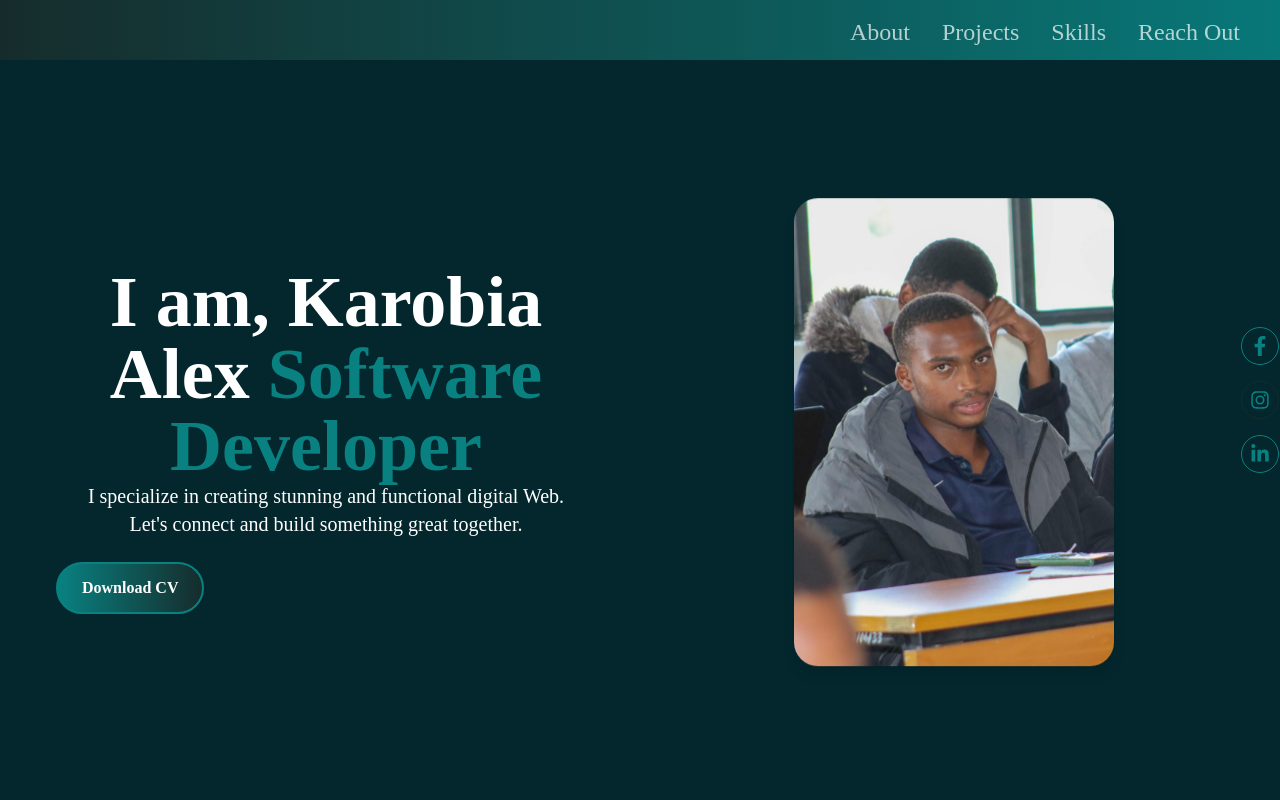
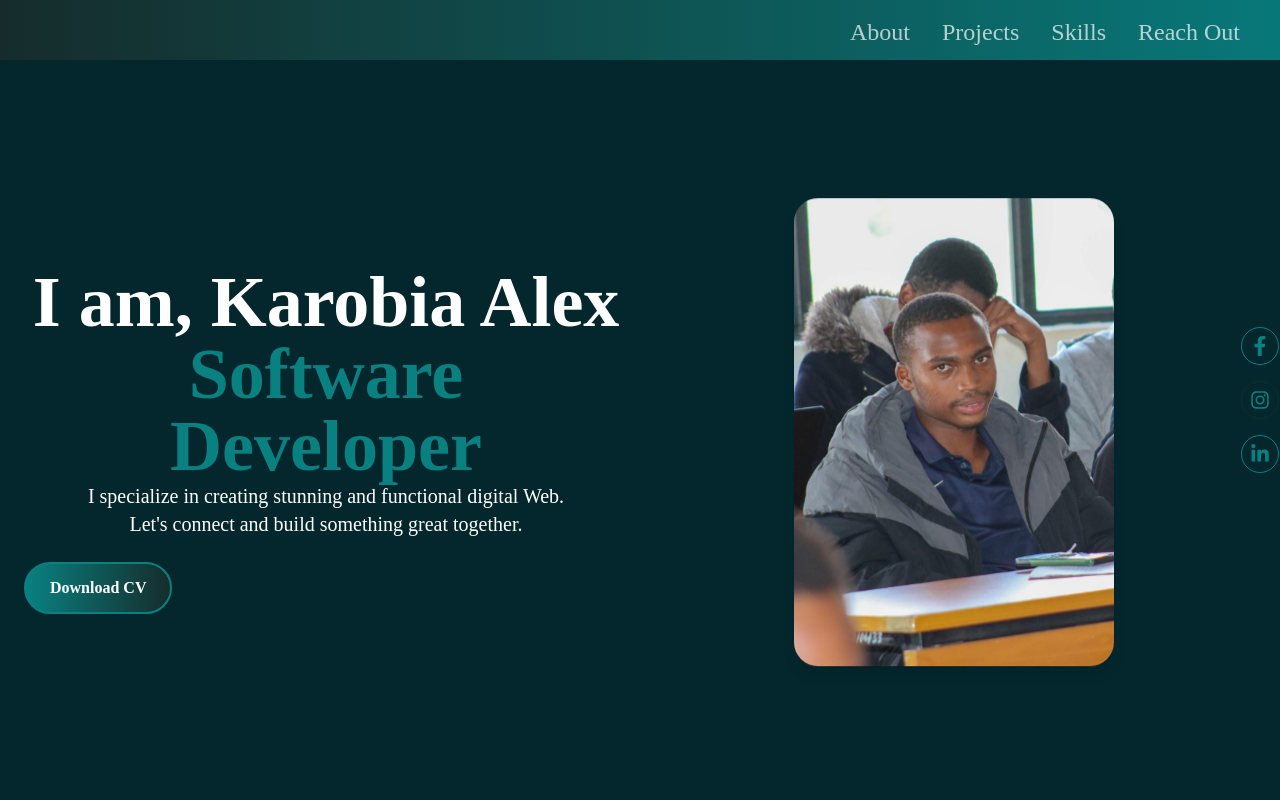
Before and after one commit to karoshalex0873/Karobia.me, a React (Vite) app: page / in a window 1280 px wide. Shown: the top 800 px of the page. Built offline with nearby package versions, Linux system fonts and the light colour scheme.

Commit message:
adjusting cards layout

```diff
--- a/src/componets/Main.jsx
+++ b/src/componets/Main.jsx
@@ -52,7 +52,7 @@ const Main = () => {
       <div className="container lg:px-6 px-10 py-12 mx-auto relative mt-20">
         <div className="grid grid-cols-1 md:grid-cols-2 gap-6 items-center">
           {/* Text content section */}
-          <div className="text-start lg:text-center md:text-left container">
+          <div className="text-start lg:text-center md:text-left">
             <h1
               data-aos="fade-right"
               className="text-5xl sm:text-6xl lg:text-7xl font-bold "
@@ -86,7 +86,7 @@ const Main = () => {
               src={alex}
               alt="Karobia Alex"
               data-aos="zoom-in"
-              className=" w-52 lg:w-80 h-auto rounded-3xl shadow-lg transform transition-transform duration-500 hover:scale-105 liquid-effect"
+              className="w-52 lg:w-80 h-auto rounded-3xl shadow-lg transform transition-transform duration-500 hover:scale-105 liquid-effect"
             />
           </div>
         </div>
```
